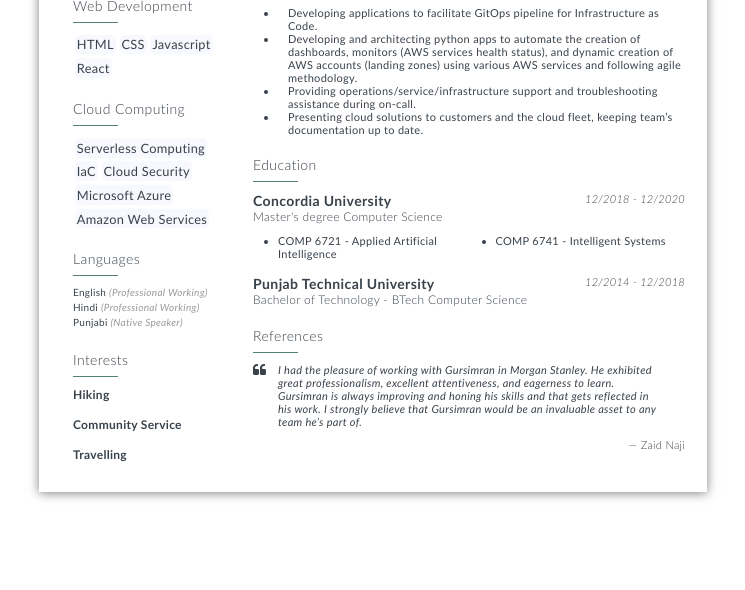
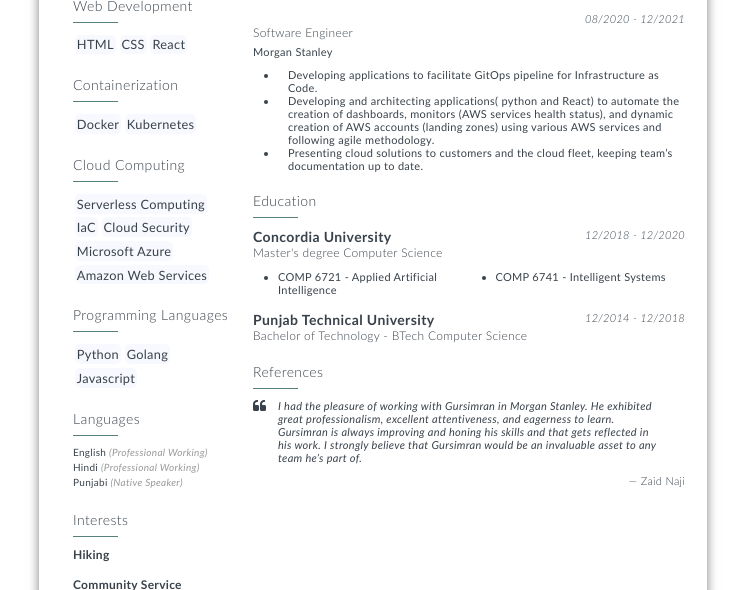
Before and after one commit to gursimran2407/gursimran2407.github.io, a plain HTML site: page index.html in a window 1280 px wide. Shown: the part 556-1146 px from the top of the page, without its empty margins (267-1012 px from the left). Drawn offline with Linux system fonts and the light colour scheme; a web font is replaced by a local one.

Commit message:
Update my tasks at Uberflip

```diff
--- a/index.html
+++ b/index.html
@@ -487,8 +487,16 @@ ul.two-column li {
                             </div>                    <div class="minimal flex-container">
                                     <h6 class="main-skill skill">HTML</h6>
                                     <h6 class="main-skill skill">CSS</h6>
-                                    <h6 class="main-skill skill">Javascript</h6>
                                     <h6 class="main-skill skill">React</h6>
+                            </div>
+                    </section>
+                    <section class="container">
+                            <div class="title">
+                                <h3>Containerization</h3>
+                                <div class="keyline"></div>
+                            </div>                    <div class="minimal flex-container">
+                                    <h6 class="main-skill skill">Docker</h6>
+                                    <h6 class="main-skill skill">Kubernetes</h6>
                             </div>
                     </section>
                     <section class="container">
@@ -501,6 +509,16 @@ ul.two-column li {
                                     <h6 class="main-skill skill">Cloud Security</h6>
                                     <h6 class="main-skill skill">Microsoft Azure</h6>
                                     <h6 class="main-skill skill">Amazon Web Services</h6>
+                            </div>
+                    </section>
+                    <section class="container">
+                            <div class="title">
+                                <h3>Programming Languages</h3>
+                                <div class="keyline"></div>
+                            </div>                    <div class="minimal flex-container">
+                                    <h6 class="main-skill skill">Python</h6>
+                                    <h6 class="main-skill skill">Golang</h6>
+                                    <h6 class="main-skill skill">Javascript</h6>
                             </div>
                     </section>
             </div>
@@ -562,9 +580,11 @@ ul.two-column li {
                     <h4>Cloud Software Engineer</h4>
 
 
+                    <p class="summary">Uberflip</p>
 
                     <ul>
-                        <li>Led successful migration of applications and databases to AWS Cloud.</li>
+                        <li>Developed applications and tooling for the product using React, Golang, Javascript and python.</li>
+                        <li>Led successful migration of applications and databases to Kubernetes.</li>
                         <li>Provided on-call support and troubleshooting for operations and infrastructure.</li>
                         <li>Developed RESTful APIs and automation in multiple languages with test suites.</li>
                         <li>Implemented tools to enhance platform performance through effective monitoring.</li>
@@ -583,11 +603,11 @@ ul.two-column li {
                     <h4>Software Engineer</h4>
 
 
+                    <p class="summary">Morgan Stanley</p>
 
                     <ul>
                         <li>Developing applications to facilitate GitOps pipeline for Infrastructure as Code.</li>
-                        <li>Developing and architecting python apps to automate the creation of dashboards, monitors (AWS services health status), and dynamic creation of AWS accounts (landing zones) using various AWS services and following agile methodology.</li>
-                        <li>Providing operations/service/infrastructure support and troubleshooting assistance during on-call.</li>
+                        <li>Developing and architecting applications( python and React) to automate the creation of dashboards, monitors (AWS services health status), and dynamic creation of AWS accounts (landing zones) using various AWS services and following agile methodology.</li>
                         <li>Presenting cloud solutions to customers and the cloud fleet, keeping team’s documentation up to date.</li>
                     </ul>
                 </section>
```
